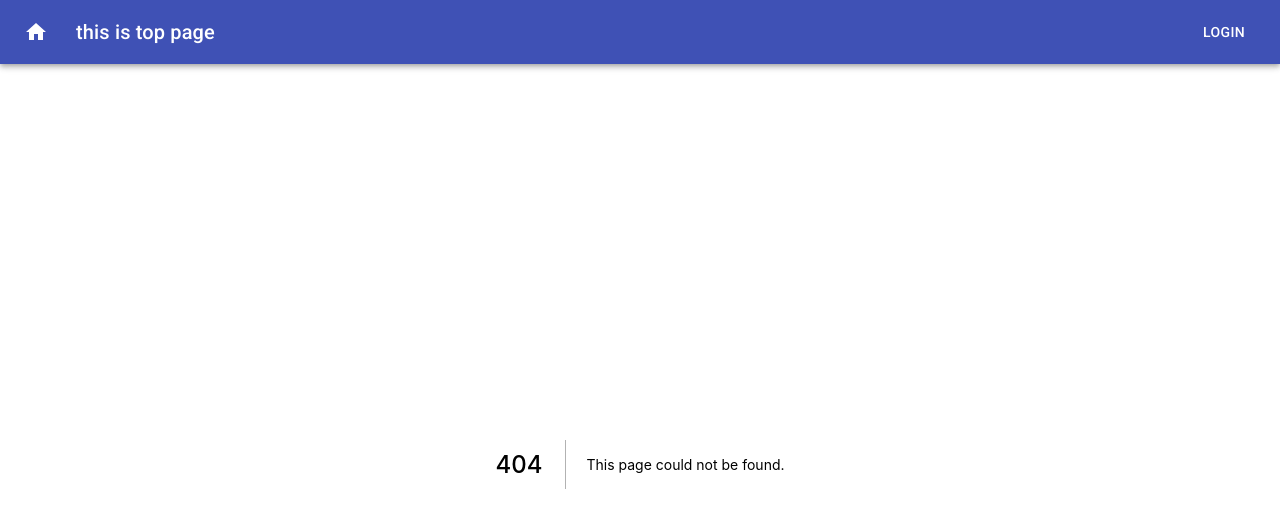
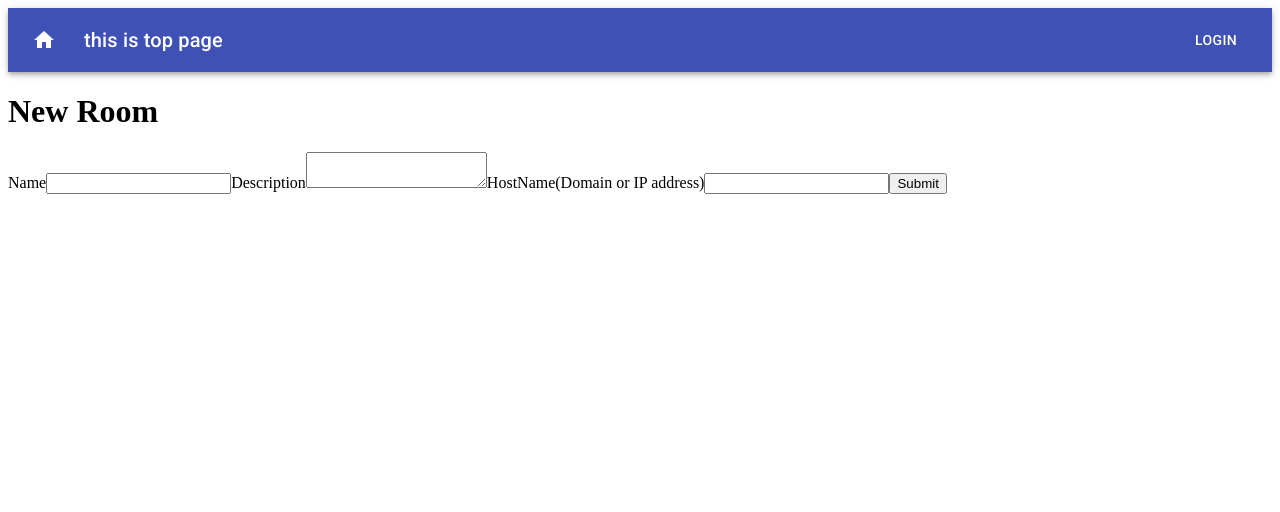
Before and after one commit to JUNNETWORKS/house_administrator, a Next.js app in the folder administrator/front/: page /new in a window 1280 px wide. Before the commit this address had no page. Shown: the top 512 px of the page. Built offline with nearby package versions, Linux system fonts and the light colour scheme.

Commit message:
feat(front): createNewRoomPage

```diff
--- /dev/null
+++ b/administrator/front/src/containers/newRoomForm.tsx
@@ -0,0 +1,50 @@
+import React from 'react';
+import { useForm } from 'react-hook-form';
+import { createNewRoom } from 'domains/administrator';
+import {Room} from '../domains/administrator/models/room';
+import { useRouter } from 'next/router';
+
+type formData = {
+  name: string;
+  description: string;
+  HostName: string;
+};
+
+const NewRoomForm = () => {
+  const { register, handleSubmit, errors } = useForm<formData>();
+  const router  = useRouter();
+  const onSubmit = async (data: formData) => {
+    let newRoomData: Room;
+    try{
+       newRoomData = await createNewRoom(data);
+       router.push(`/rooms/${newRoomData.id}`);
+      } catch (err) {
+        console.dir(err);
+        throw new Error('Error');
+      }
+  };
+
+  return (
+    <form onSubmit={handleSubmit(onSubmit)}>
+      <h1>New Room</h1>
+      <label>
+        Name
+        <input name="name" ref={register({ required: true, minLength: 3 })} />
+        {errors.name?.type === 'required' && <p>Name is required</p>}
+        {errors.name?.type === 'minLength' && <p>minLength is 3</p>}
+      </label>
+      <label>
+        Description
+        <textarea name="description" ref={register} />
+      </label>
+      <label>
+        HostName(Domain or IP address)
+        <input name="hostName" ref={register({ required: true })} />
+        {errors.HostName && <p>HostName is required</p>}
+      </label>
+      <input type="submit" />
+    </form>
+  );
+};
+
+export default NewRoomForm;
--- a/administrator/front/src/domains/administrator/index.ts
+++ b/administrator/front/src/domains/administrator/index.ts
@@ -2,3 +2,4 @@ export * from './models/room';
 export * from './models/sensor';
 export { default as getAllRooms } from './services/getAllRooms';
 export { default as getRoom } from './services/getRoom';
+export { default as createNewRoom } from './services/createNewRoom';
--- /dev/null
+++ b/administrator/front/src/domains/administrator/services/createNewRoom.ts
@@ -0,0 +1,27 @@
+import camelcaseKeys from 'camelcase-keys';
+import { Room, isRoom } from '../models/room';
+
+const createNewRoom = async (newRoom: {name: string, description: string, hostName: string}): Promise<Room> => {
+  const adminApiHost = process.env.ADMIN_API_HOST || 'localhost:8080';
+  const response = await fetch(`http://${adminApiHost}/rooms`, {
+    method: 'POST',
+    headers: {
+      'Content-Type': 'application/json',
+    },
+    body: JSON.stringify(newRoom),
+  });
+
+  if (!response.ok) {
+    throw new Error(`${response.status} Error`);
+  }
+
+  const room = camelcaseKeys(await response.json()) as unknown[];
+
+  if (!isRoom(room)) {
+    throw new Error(`API Type Error`);
+  }
+
+  return room;
+};
+
+export default createNewRoom;
--- /dev/null
+++ b/administrator/front/src/pages/new.tsx
@@ -0,0 +1,8 @@
+import React from 'react';
+import NewRoomForm from 'containers/newRoomForm';
+
+const NewRoomPage: React.FC = () => {
+  return <NewRoomForm />;
+};
+
+export default NewRoomPage;
```
Also changed, not shown: administrator/front/src/pages/rooms/[id]/edit.tsx (added).
